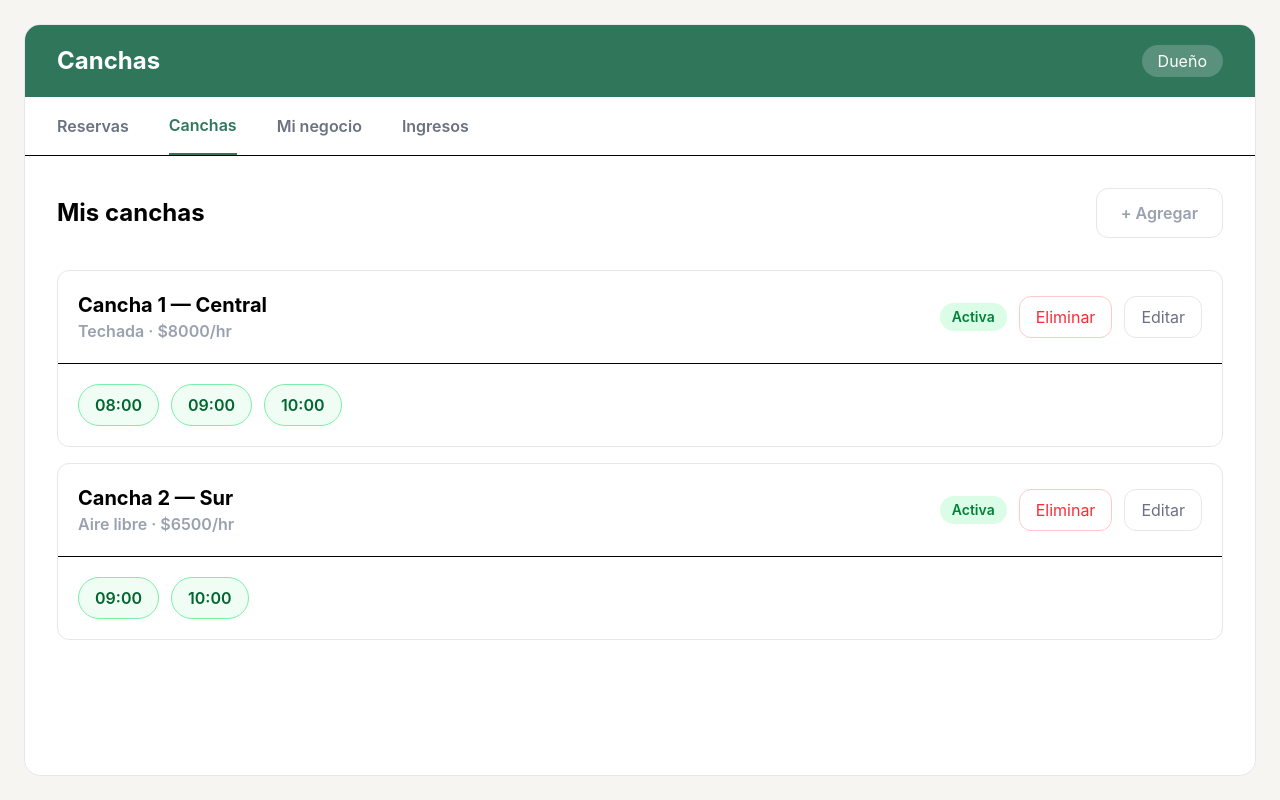
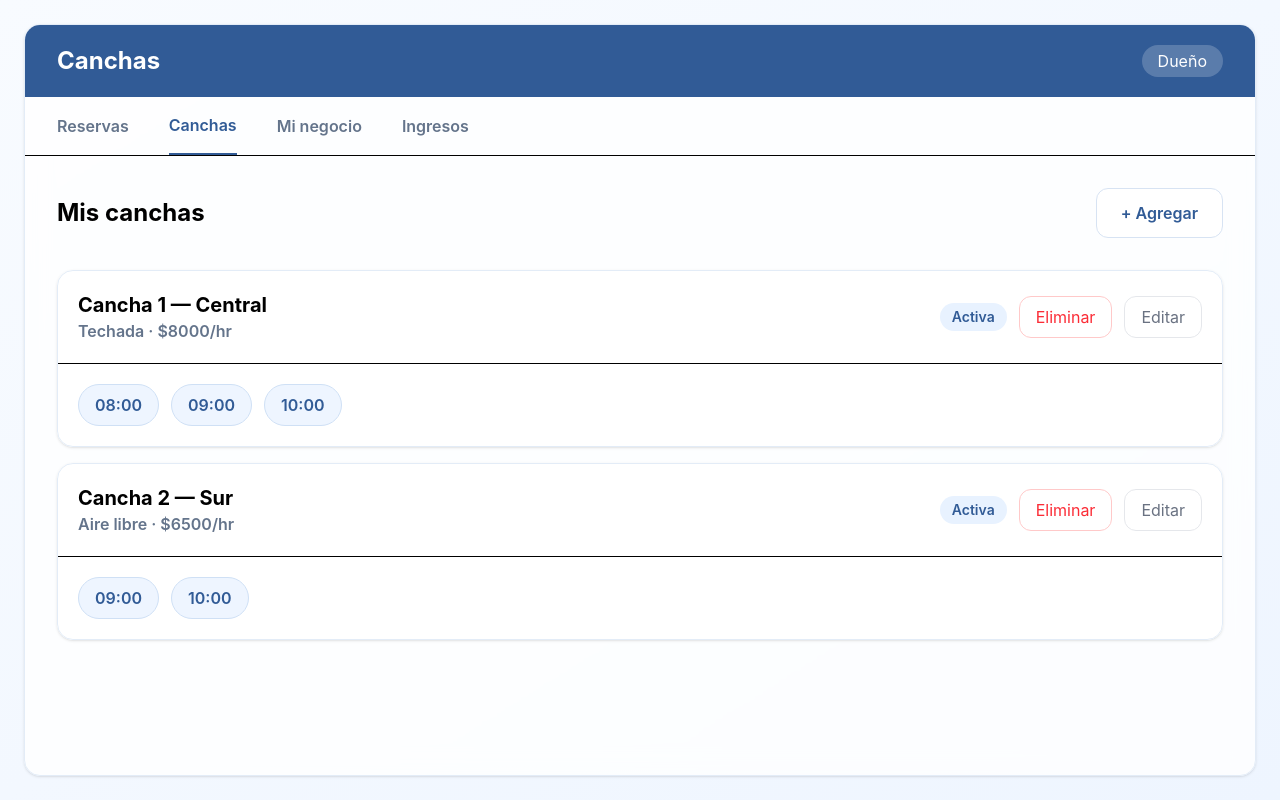
Before and after one commit to florsorondo/canchaspadel, a React (Vite) app: page /panel in a window 1280 px wide. Both pictures are taken after a click on the button "Canchas". Built offline with nearby package versions, Linux system fonts and the light colour scheme.

Commit message:
actualizacion estilos dashboard

```diff
--- a/src/components/dashboard/Canchas.jsx
+++ b/src/components/dashboard/Canchas.jsx
@@ -59,7 +59,7 @@ const Canchas = () => {
                 setCanchaEditando(null);
                 setModalAbierto(true);
             }}
-          className="border border-gray-200 text-gray-400 rounded-xl px-6 py-3 font-semibold hover:bg-gray-50 w-full md:w-auto"
+            className="border border-[#d7e3f3] bg-white text-[#315b96] rounded-xl px-6 py-3 font-semibold hover:bg-[#eef5ff] transition-all w-full md:w-auto"
             >
             + Agregar
         </button>
@@ -102,11 +102,11 @@ const Canchas = () => {
 };
 
 const CanchaCard = ({ cancha, onEditar, onEliminar }) => (
-  <div className="border border-gray-200 rounded-xl overflow-hidden">
+  <div className="bg-white/80 backdrop-blur-md border border-[#e3ecf7] rounded-2xl shadow-sm overflow-hidden">
     <div className="flex flex-col md:flex-row md:items-center md:justify-between gap-4 p-5">
       <div>
         <h3 className="text-xl font-bold">{cancha.nombre}</h3>
-        <p className="text-gray-400 font-semibold">
+        <p className="text-[#64748b] font-semibold">
           {cancha.tipo} · ${cancha.precio}/hr
         </p>
       </div>
@@ -115,7 +115,7 @@ const CanchaCard = ({ cancha, onEditar, onEliminar }) => (
         <span
           className={`px-3 py-1 rounded-full text-sm font-semibold ${
             cancha.activa
-              ? "bg-green-100 text-green-700"
+              ? "bg-[#e8f2ff] text-[#315b96]"
               : "bg-gray-100 text-gray-500"
           }`}
         >
@@ -143,7 +143,7 @@ const CanchaCard = ({ cancha, onEditar, onEliminar }) => (
         {cancha.horarios.map((hora) => (
           <button
             key={hora}
-            className="px-4 py-2 rounded-full border border-green-300 bg-green-50 text-green-800 font-semibold"
+            className="px-4 py-2 rounded-full border border-[#cfe0f5] bg-[#eef5ff] text-[#315b96] font-semibold"
           >
             {hora}
           </button>
@@ -167,7 +167,7 @@ const ModalCancha = ({ cancha, onClose, onSave }) => {
 
   return (
     <div className="fixed inset-0 bg-black/40 flex items-center justify-center z-50 p-4">
-      <div className="bg-white rounded-2xl p-6 w-full max-w-md">
+      <div className="bg-white/90 backdrop-blur-md border border-[#e3ecf7] rounded-2xl shadow-xl p-6 w-full max-w-md">
         <h2 className="text-2xl font-bold mb-4">
           {cancha ? "Editar cancha" : "Agregar cancha"}
         </h2>
@@ -208,7 +208,7 @@ const ModalCancha = ({ cancha, onClose, onSave }) => {
               type="button"
               onClick={() => setDiasHabituales(!diasHabituales)}
               className={`w-14 h-7 rounded-full p-1 transition ${
-                diasHabituales ? "bg-[#50a77f]" : "bg-gray-300"
+                diasHabituales ? "bg-[#315b96]" : "bg-gray-300"
               }`}
             >
               <div
@@ -245,7 +245,7 @@ const ModalCancha = ({ cancha, onClose, onSave }) => {
                     }}
                     className={`px-4 py-2 rounded-full border transition font-semibold ${
                       activo
-                        ? "bg-[#2f765b] text-white border-[#2f765b]"
+                        ? "bg-[#315b96] text-white border-[#315b96]"
                         : "bg-white text-gray-500 border-gray-300"
                     }`}
                   >
@@ -273,7 +273,7 @@ const ModalCancha = ({ cancha, onClose, onSave }) => {
                 setHorarios([...horarios, horario]);
                 setHorario("");
               }}
-              className="bg-[#2f765b] text-white rounded-xl px-4 font-semibold"
+              className="bg-[#315b96] text-white rounded-xl px-4 font-semibold hover:bg-[#254979] transition-all"
             >
               +
             </button>
@@ -318,7 +318,7 @@ const ModalCancha = ({ cancha, onClose, onSave }) => {
                 horarios,
               })
             }
-            className="bg-[#2f765b] text-white rounded-xl px-5 py-3 font-semibold"
+            className="bg-[#315b96] text-white rounded-xl px-5 py-3 font-semibold hover:bg-[#254979] transition-all"
           >
             Guardar
           </button>
--- a/src/components/dashboard/MiNegocio.jsx
+++ b/src/components/dashboard/MiNegocio.jsx
@@ -142,7 +142,7 @@ const MiNegocio = () => {
                 }
                 className={`w-14 h-7 rounded-full p-1 transition ${
                   pagosActivos[pago]
-                    ? "bg-[#50a77f]"
+                    ? "bg-[#315b96]"
                     : "bg-gray-300"
                 }`}
               >
@@ -159,7 +159,7 @@ const MiNegocio = () => {
         </div>
       </div>
 
-      <button className="w-full mt-8 bg-[#2f765b] text-white rounded-xl py-4 font-semibold hover:bg-[#27664e]">
+      <button className="w-full mt-8 bg-[#315b96] text-white rounded-xl py-4 font-semibold hover:bg-[#254979] transition-all">
         ✓ Guardar cambios
       </button>
     </div>
--- a/src/components/dashboard/Reservas.jsx
+++ b/src/components/dashboard/Reservas.jsx
@@ -49,7 +49,7 @@ const Reservas = () => {
 
         <table className="w-full text-left">
           <thead>
-            <tr className="text-gray-400 text-sm border-b">
+            <tr className="text-[#64748b] text-sm border-b border-[#e3ecf7]">
               <th className="py-3">#</th>
               <th>Cliente</th>
                 <th>Contacto</th>
@@ -76,11 +76,11 @@ const ReservaRow = ({ reserva }) => {
     const styles = {
       Pagado: "bg-green-100 text-green-700",
       Señado: "bg-orange-100 text-orange-700",
-      Pendiente: "bg-gray-100 text-gray-500",
+      Pendiente: "bg-[#edf4ff] text-[#5b7db1]",
     };
 
     return (
-      <tr className="border-b text-gray-800">
+      <tr className="border-b border-[#eef2f7] text-[#0f172a]">
         <td className="py-5 font-bold text-gray-400">#{reserva.id}</td>
         <td className="font-semibold">{reserva.cliente}</td>
         <td>{reserva.contacto}</td>
--- a/src/components/dashboard/shared.jsx
+++ b/src/components/dashboard/shared.jsx
@@ -1,10 +1,10 @@
 export const Tab = ({ label, active, onClick }) => (
   <button
     onClick={onClick}
-    className={`font-semibold pb-4 -mb-4 transition ${
+    className={`font-semibold pb-4 -mb-4 transition-all duration-300 ${
       active
-        ? "text-[#2f765b] border-b-2 border-[#2f765b]"
-        : "text-gray-500 hover:text-black"
+        ? "text-[#315b96] border-b-2 border-[#315b96]"
+        : "text-[#64748b] hover:text-[#315b96]"
     }`}
   >
     {label}
@@ -12,18 +12,29 @@ export const Tab = ({ label, active, onClick }) => (
 );
 
 export const Card = ({ title, value, subtitle }) => (
-  <div className="bg-[#f4f3f1] rounded-xl p-5">
-    <p className="text-gray-400 font-semibold text-sm">{title}</p>
-    <h3 className="text-2xl font-bold mt-1">{value}</h3>
-    <p className="text-[#3ca978] font-semibold text-sm mt-1">{subtitle}</p>
+  <div className="bg-white/80 backdrop-blur-md border border-[#e3ecf7] rounded-2xl shadow-sm p-5">
+    <p className="text-[#64748b] font-semibold text-sm">
+      {title}
+    </p>
+
+    <h3 className="text-2xl font-bold mt-1 text-[#0f172a]">
+      {value}
+    </h3>
+
+    <p className="text-[#315b96] font-semibold text-sm mt-1">
+      {subtitle}
+    </p>
   </div>
 );
 
 export const Input = ({ label, value, full }) => (
   <label className={full ? "col-span-2" : ""}>
-    <p className="text-gray-500 font-semibold mb-2">{label}</p>
+    <p className="text-[#64748b] font-semibold mb-2">
+      {label}
+    </p>
+
     <input
-      className="w-full border border-gray-300 rounded-xl px-4 py-3"
+      className="w-full border border-[#d7e3f3] bg-white rounded-xl px-4 py-3 text-[#0f172a] focus:outline-none focus:ring-2 focus:ring-[#4f8fe8]/20 focus:border-[#4f8fe8] transition-all"
       defaultValue={value}
     />
   </label>
--- a/src/pages/Dashboard.jsx
+++ b/src/pages/Dashboard.jsx
@@ -10,9 +10,9 @@ const Dashboard = () => {
   const [tab, setTab] = useState("reservas");
 
   return (
-    <div className="min-h-screen w-full bg-[#f6f5f2] p-6">
-      <div className="w-full min-h-[calc(100vh-48px)] bg-white rounded-2xl overflow-hidden border border-gray-200">
-        <div className="bg-[#2f765b] text-white px-8 py-5 flex justify-between items-center">
+    <div className="relative min-h-screen w-full bg-gradient-to-br from-[#f8fbff] to-[#eef5ff] p-6 font-['Inter',sans-serif] overflow-hidden">
+      <div className="relative w-full min-h-[calc(100vh-48px)] bg-white/80 backdrop-blur-md rounded-2xl overflow-hidden border border-[#e3ecf7] shadow-sm">
+        <div className="bg-[#315b96] text-white px-8 py-5 flex justify-between items-center">
           <h1 className="text-2xl font-bold">
             {tab === "reservas" && "Panel de administración"}
             {tab === "canchas" && "Canchas"}
```
Lines whose indentation alone changed are shown as unchanged.
